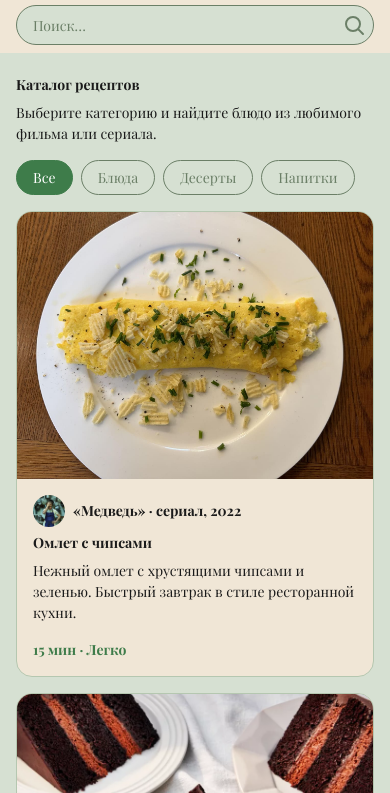
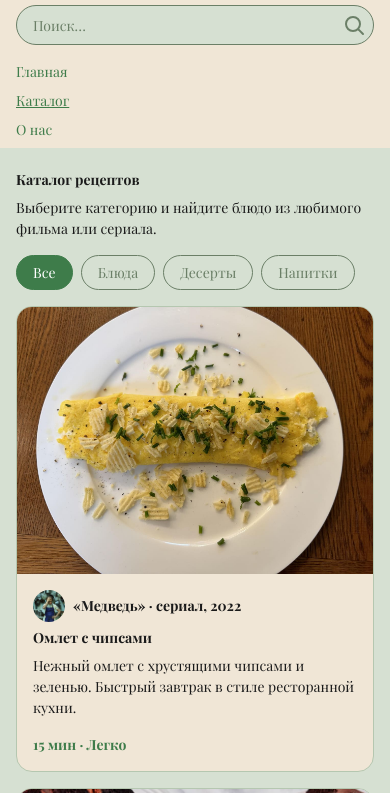
Before and after one commit to Valeriameuf/rsschool-landing-page, a plain HTML site: page catalog.html in a window 390 px wide. Both pictures are taken after a click on the button 354 px from the left and 28 px from the top of the page. Shown: the part 51-844 px from the top of the page. Drawn offline with Linux system fonts and the light colour scheme.

Commit message:
build: update style.css

```diff
--- a/styles/style.css
+++ b/styles/style.css
@@ -294,6 +294,19 @@ a:hover {
   }
   .header__burger {
     display: block;
+  }
+  .header__nav {
+    display: none;
+  }
+  .header__nav--open {
+    display: block;
+    order: 4;
+    width: 100%;
+    margin-top: 8px;
+  }
+  .header__nav--open .header__menu {
+    flex-direction: column;
+    gap: 8px;
   }
 }
 .footer {
@@ -809,8 +822,10 @@ a:hover {
 .catalog__item .card {
   flex: 1;
 }
+.catalog__item--extra {
+  display: none;
+}
 .catalog__more {
-  display: none;
   margin: 24px auto 0;
   padding: 10px 32px;
   border: 1px solid var(--color-accent-bright);
@@ -846,11 +861,7 @@ a:hover {
   .catalog__list {
     gap: 16px;
   }
-  .catalog__item--extra {
-    display: none;
-  }
   .catalog__more {
-    display: block;
     font-size: 14px;
   }
 }
```
Also changed, not shown: 1 other file.
